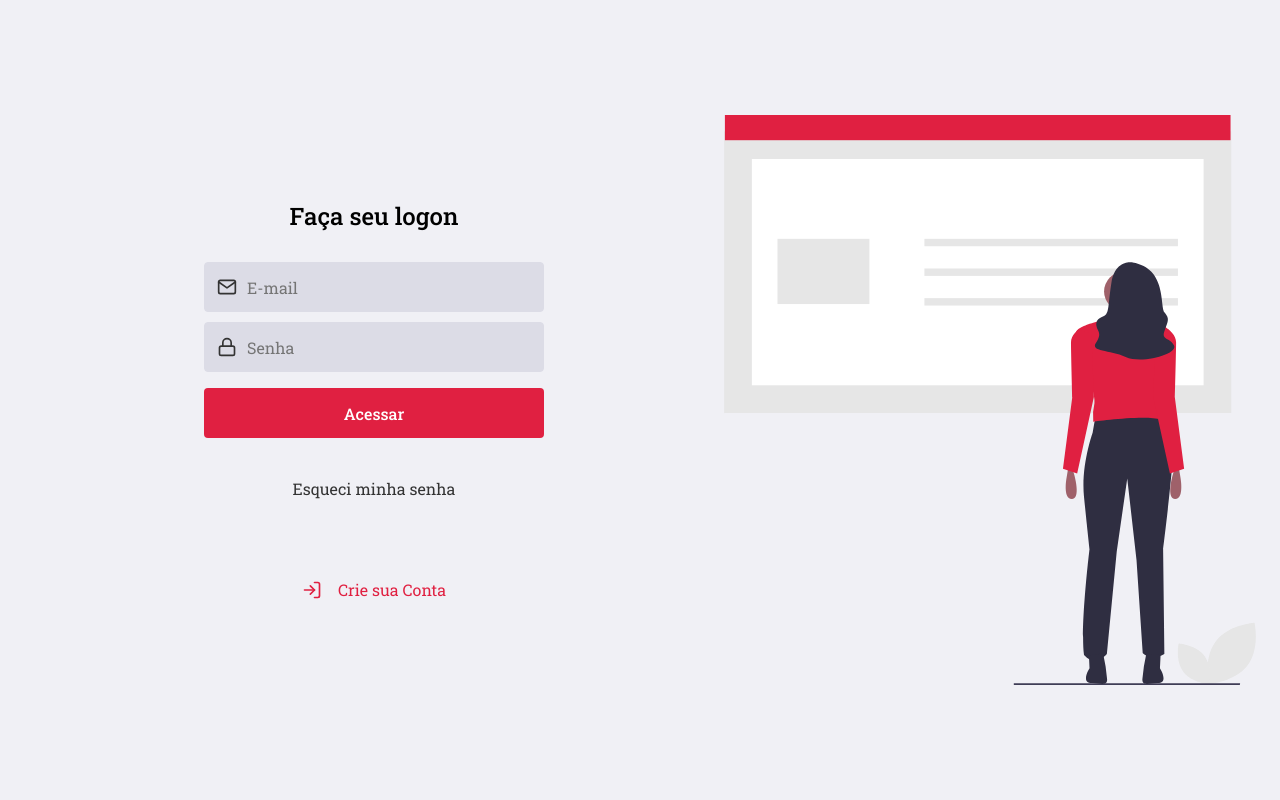
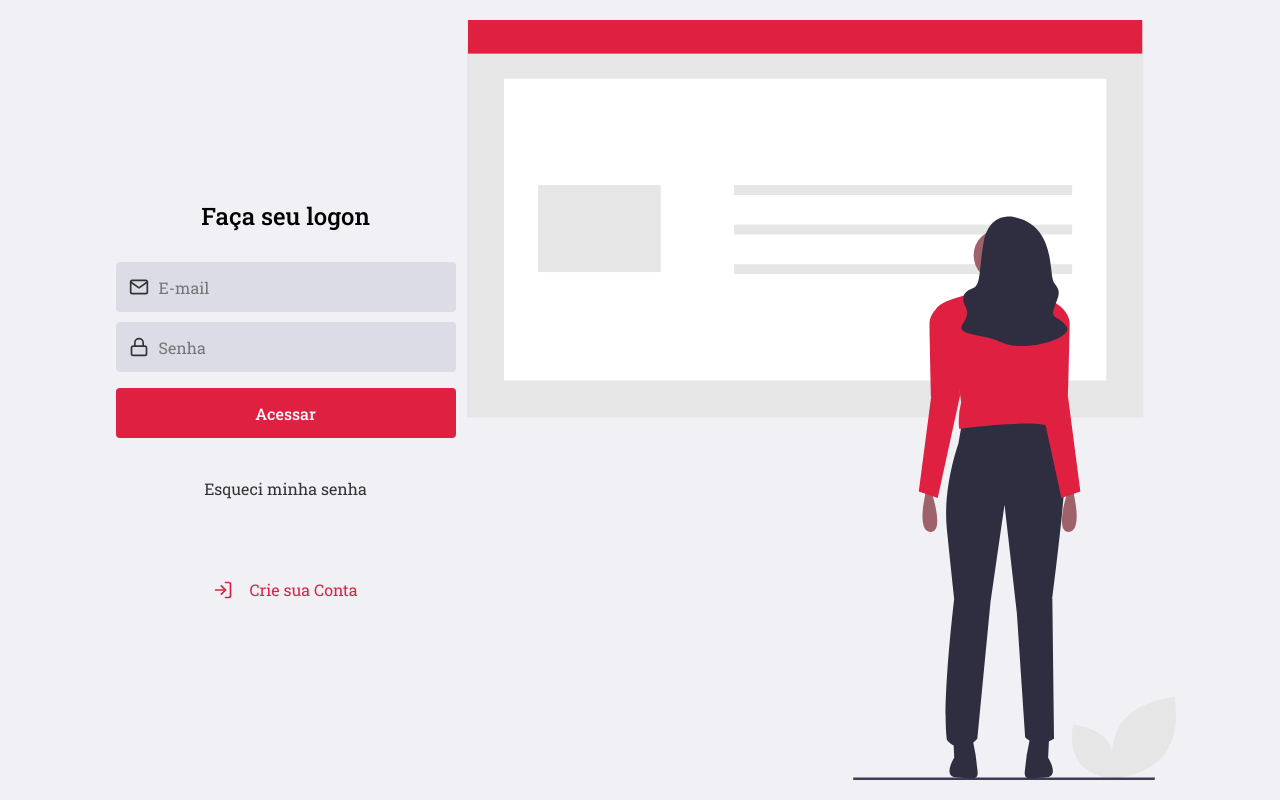
Before and after one commit to danilobandeira29/frontend-myApp, a React (Create React App) app: page / in a window 1280 px wide. Built offline with nearby package versions, Linux system fonts and the light colour scheme.

Commit message:
added responsiveness to the SignIn page using media query

```diff
--- a/src/pages/SignIn/index.tsx
+++ b/src/pages/SignIn/index.tsx
@@ -4,6 +4,7 @@ import './styles.css';
 import { FiMail, FiLock, FiLogIn } from 'react-icons/fi';
 import Input from '../../components/Input';
 import Button from '../../components/Button';
+import signInBackgroundImg from '../../assets/sign-in-background.svg';
 
 const SignIn: React.FC = () => {
   return (
@@ -24,7 +25,7 @@ const SignIn: React.FC = () => {
           Crie sua Conta
         </a>
       </section>
-      <div className="background-img" />
+      <img src={signInBackgroundImg} alt="SignIn Background" />
     </div>
   );
 };
--- a/src/pages/SignIn/styles.css
+++ b/src/pages/SignIn/styles.css
@@ -1,5 +1,6 @@
 .sign-container {
   width: 100%;
+  max-width: 1120px;
   height: 100vh;
   margin: 0 auto;
 
@@ -10,7 +11,6 @@
 
 .sign-container .sign-form {
   width: 100%;
-  max-width: 700px;
   display: flex;
   align-items: center;
   justify-content: center;
@@ -22,7 +22,6 @@
   flex-direction: column;
   width: 340px;
   text-align: center;
-
   margin-bottom: 40px;
 }
 
@@ -54,8 +53,8 @@
   margin-right: 16px;
 }
 
-.background-img {
-  flex: 1;
-  background: url('../../assets/sign-in-background.svg') no-repeat center;
-  background-size: contain;
+@media screen and (max-width: 750px){
+  .sign-container > img {
+    display: none;
+  }
 }
```
